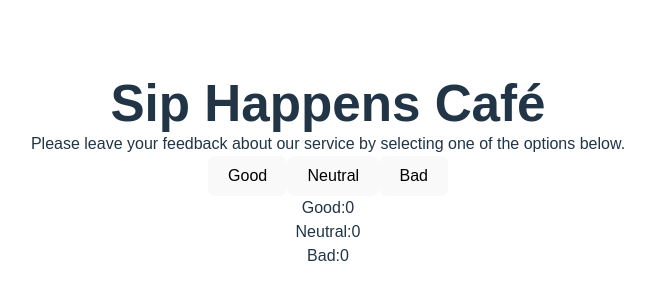
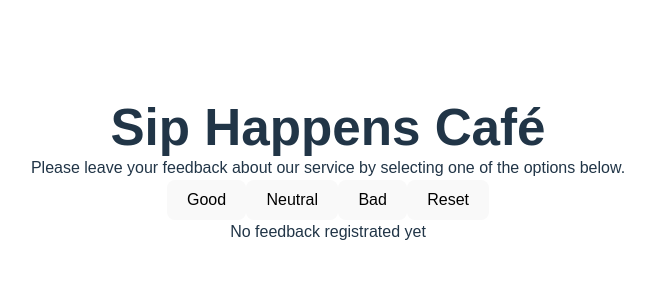
Before and after one commit to AlexBoyko5/goit-react-hw-02, a React (Vite) app: page / in a window 1280 px wide. Shown: the part 228-528 px from the top of the page, without its empty margins (312-967 px from the left). Built offline with nearby package versions, Linux system fonts and the light colour scheme.

Commit message:
commit-8
Add a Reset button to reset collected feedback to the "Options"

```diff
--- a/src/App.jsx
+++ b/src/App.jsx
@@ -27,6 +27,14 @@ const Options = ({ updateFeedback }) => (
 		<button onClick={() => updateFeedback('good')}>Good</button>
 		<button onClick={() => updateFeedback('neutral')}>Neutral</button>
 		<button onClick={() => updateFeedback('bad')}>Bad</button>
+		<button onClick={() => updateFeedback('reset')}>Reset</button>{' '}
+		{/*Крок #4 Add Reset btn*/}
+	</div>
+);
+
+const Notificaion = () => (
+	<div>
+		<p>No feedback registrated yet</p>
 	</div>
 );
 
@@ -37,15 +45,31 @@ const App = () => {
 		bad: 0,
 	});
 
+	{
+		/*Крок #4 Скидає кільк відгук*/
+	}
 	const updateFeedback = (feedbackType) => {
-		setFeedback({ ...feedback, [feedbackType]: feedback[feedbackType] + 1 });
+		if (feedbackType === 'reset') {
+			setFeedback({ good: 0, neutral: 0, bad: 0 });
+		} else {
+			setFeedback({
+				...feedback,
+				[feedbackType]: feedback[feedbackType] + 1,
+			});
+		}
 	};
+	const totalFeedback = feedback.good + feedback.neutral + feedback.bad; // Крок #3 вычислен. общее кол-во отзывов
 
 	return (
 		<div>
 			<Description />
 			<Options updateFeedback={updateFeedback} />
-			<Feedback feedback={feedback} />
+			{/*Крок #3 обчислення totalFeedback*/}
+			{totalFeedback > 0 ? (
+				<Feedback feedback={feedback} />
+			) : (
+				<Notificaion />
+			)}
 		</div>
 	);
 };
```
